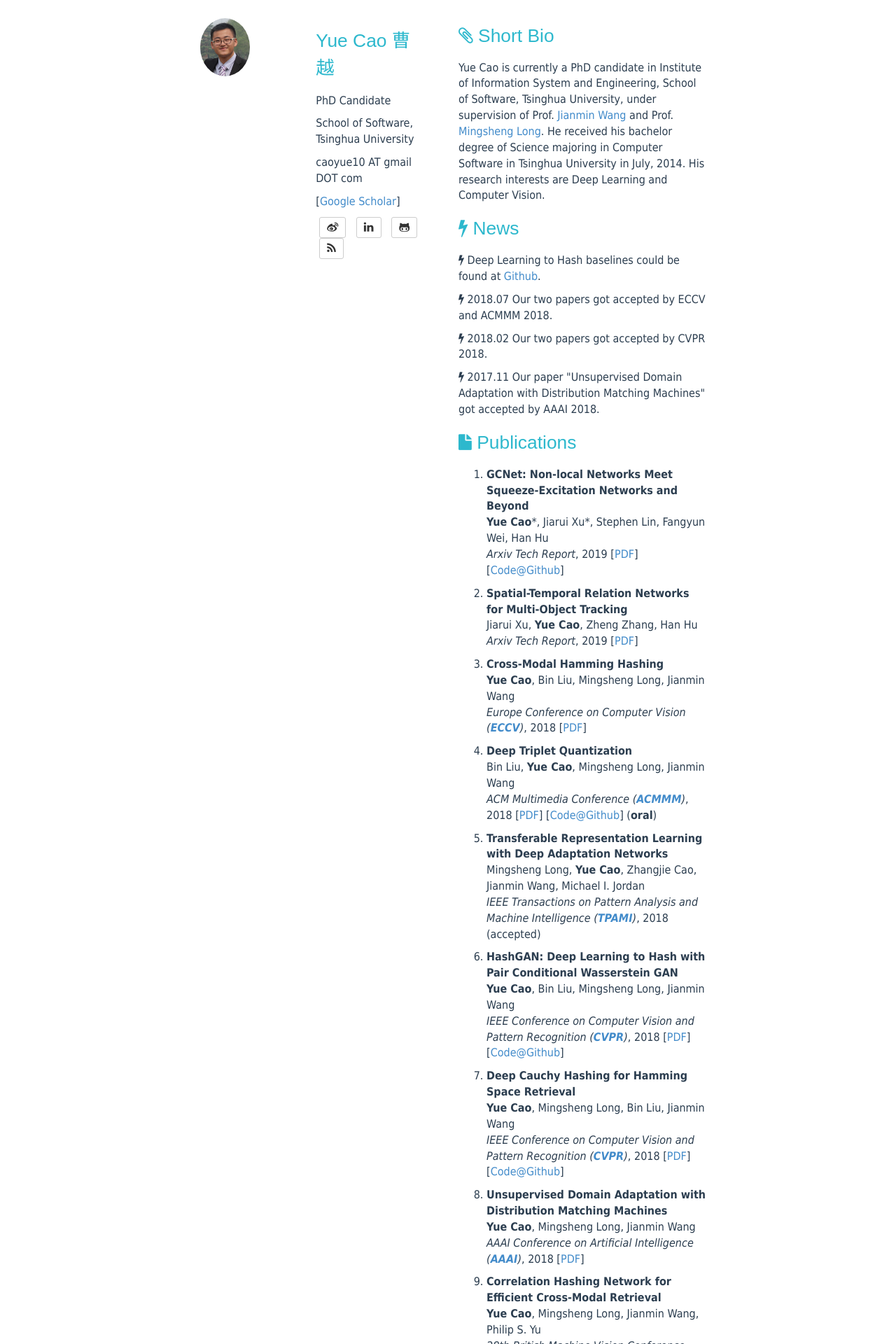
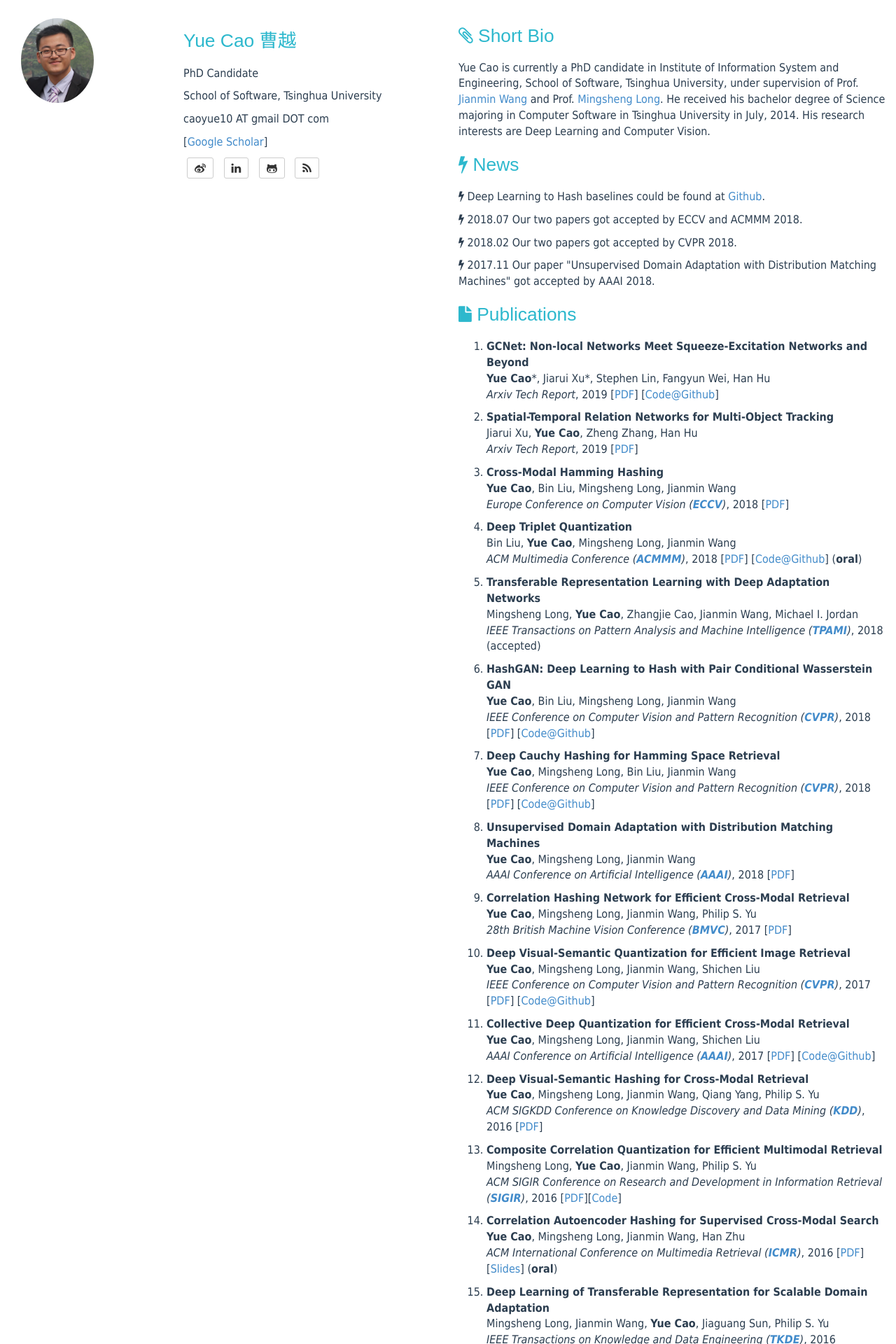
Before and after one commit to caoyue10/caoyue10.github.io, a Jekyll site: the page built from index.html, in a window 1280 px wide. Shown: the top 1920 px of the page at 70% size. Built offline with Jekyll 4.4.1, drawn with Linux system fonts in a browser that asks for light colours; the list of posts is cut into pages by our own code.

Commit message:
Update style.css

```diff
--- a/assets/css/style.css
+++ b/assets/css/style.css
@@ -7,14 +7,13 @@ body{
     font-family: Tahoma, Arial, sans-serif;
     padding-top: 2%;
     margin: 0 auto;
-    width: 60%;
 }
 .div_left {
-    width: 49%;
+    width: 40%;
     float: left;
 }
 .div_right {
-    width: 49%;
+    width: 60%;
     float: right;
 }
 
```
